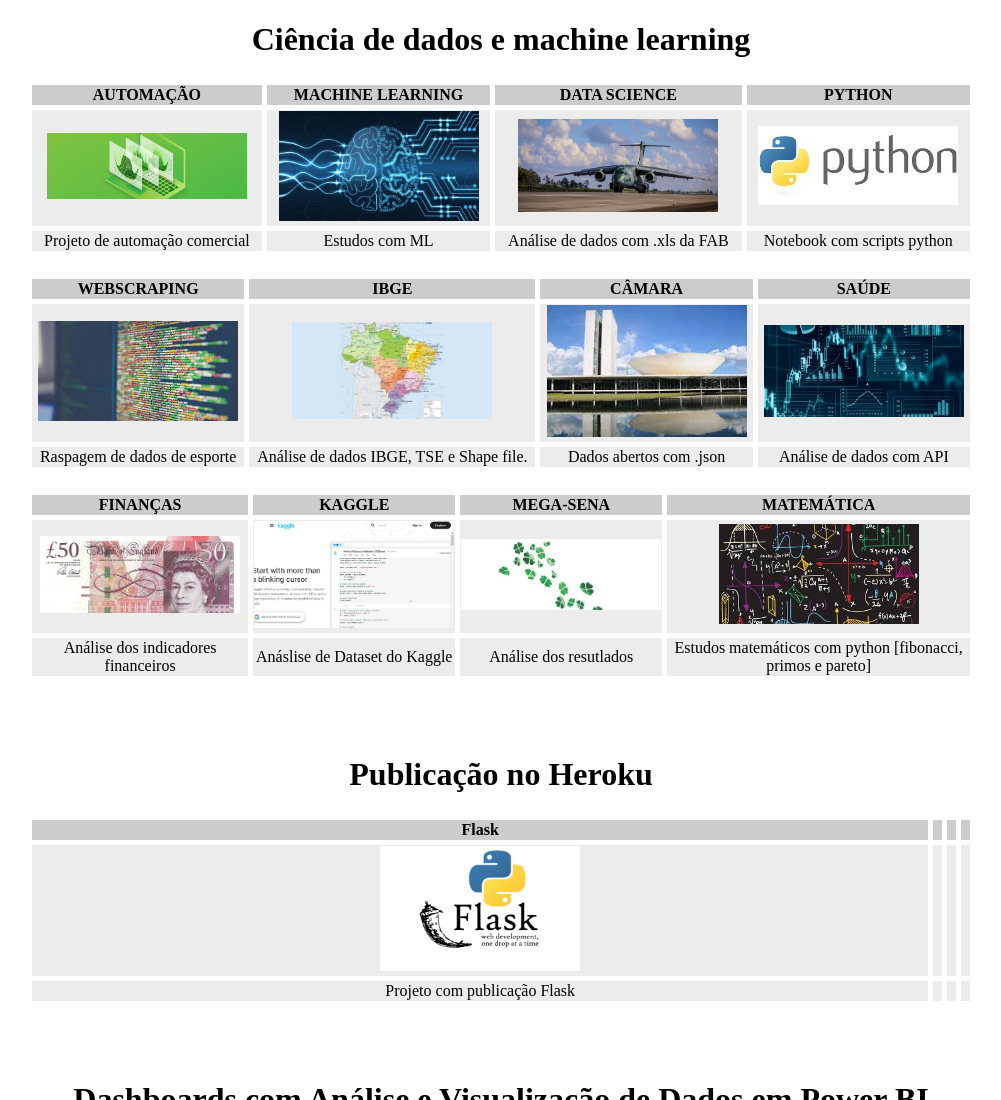
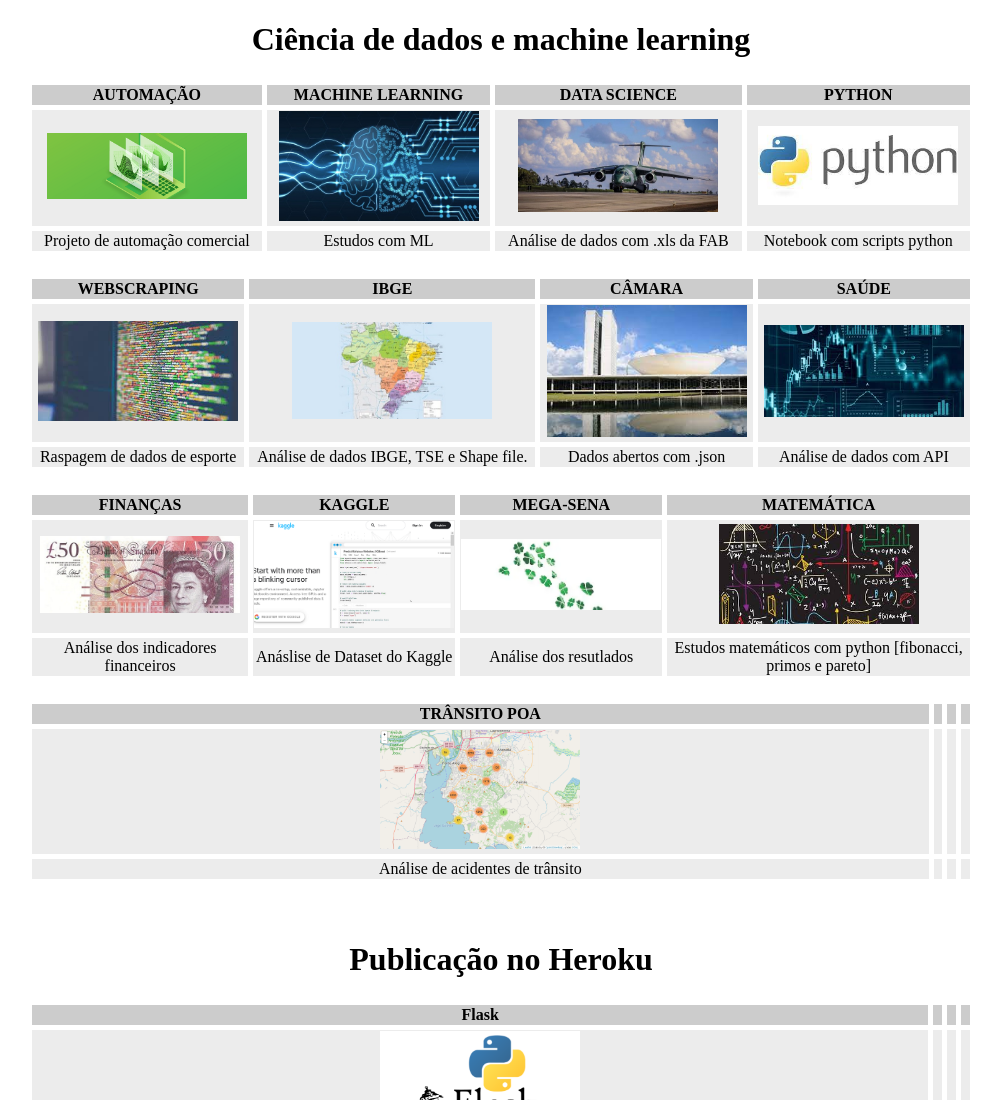
Before and after one commit to geanclm/projeto-site, a plain HTML site: page index.html in a window 1280 px wide. Shown: the top 1100 px of the page, without its empty margins (139-1140 px from the left). Drawn offline with Linux system fonts and the light colour scheme; files whose address does not match are found by name.

Commit message:
update file

```diff
--- a/index.html
+++ b/index.html
@@ -129,7 +129,43 @@
                     [fibonacci, primos e pareto]</td>
             </tr>
         </table>
-        <br><br><br>
+        <br>
+
+        <table style="width:75%" align="center" cellspacing=5>
+            <tr bgcolor="#CCC">
+                <th>TRÂNSITO POA</th>
+                <th></th>
+                <th></th>
+                <th></th>
+            </tr>
+            <tr align="center">
+                <td>
+                    <a target="_blank" href='https://github.com/geanclm/AcidentesDeTransito_POA'>
+                    <img width="200px" src="img/map.png"  alt="link para imagem">
+                    </a>
+                </td>
+                <td>
+
+                </td>
+                <td>
+
+                </td>
+                <td>
+
+                </td>
+            </tr>
+            <tr align="center">
+                <td>Análise de acidentes de trânsito</td>
+                <td></td>
+                <td></td>
+                <td></td>
+            </tr>
+        </table>
+
+
+
+
+        <br><br>
 
 
 <h1>Publicação no Heroku</h1>
```
Also changed, not shown: img/map.png (added).
